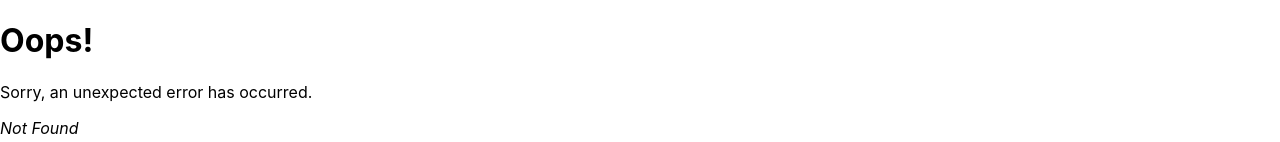
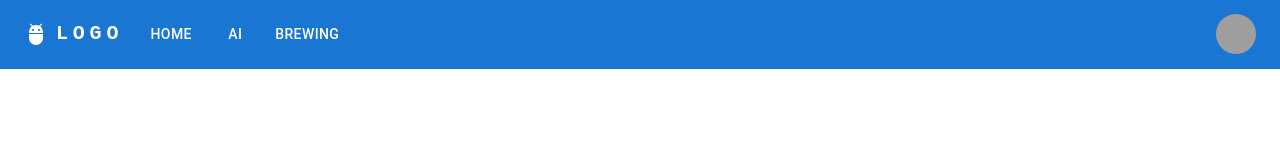
Before and after one commit to arthursweetman/arthursweetman.com, a React (Create React App) app: page / in a window 1280 px wide. Before the commit this address had no page. Shown: the top 142 px of the page. Built offline with nearby package versions, Linux system fonts and the light colour scheme; grey boxes are pictures that could not be loaded.

Commit message:
Deployed on arthur-sweetman.com

```diff
--- a/package.json
+++ b/package.json
@@ -1,5 +1,5 @@
 {
-  "homepage": "https://arthursweetman.github.io/arthursweetman.com",
+  "homepage": "https://www.arthur-sweetman.com",
   "name": "arthursweetman.com",
   "version": "0.1.0",
   "private": true,
--- a/src/AppBar.js
+++ b/src/AppBar.js
@@ -18,9 +18,9 @@ const pages = ['Home', 'AI', 'Brewing'];
 const settings = ['Profile', 'Account', 'Dashboard', 'Logout'];
 
 const buttonLinks = {
-  'Home' : "/arthursweetman.com/",
-  'AI' : '/arthursweetman.com/artificial-intelligence',
-  'Brewing' : "/arthursweetman.com/brewing"
+  'Home' : "/",
+  'AI' : '/artificial-intelligence',
+  'Brewing' : "/brewing"
 }
 
 function ResponsiveAppBar() {
--- a/src/index.js
+++ b/src/index.js
@@ -14,7 +14,7 @@ import Brewing from './pages/brewing';
 
 const router = createBrowserRouter([
   {
-    path: "/arthursweetman.com",
+    path: "/",
     element: <App />,
     errorElement: <ErrorPage />,
     children: [
@@ -23,11 +23,11 @@ const router = createBrowserRouter([
         element: <HomePage />
       },
       {
-        path: "/arthursweetman.com/artificial-intelligence",
+        path: "/artificial-intelligence",
         element: <ArtificialIntelligence />
       },
       {
-        path: "/arthursweetman.com/brewing",
+        path: "/brewing",
         element: <Brewing />
       },
     ],
```
Also changed, not shown: public/face-monkey-icon.png (added).
